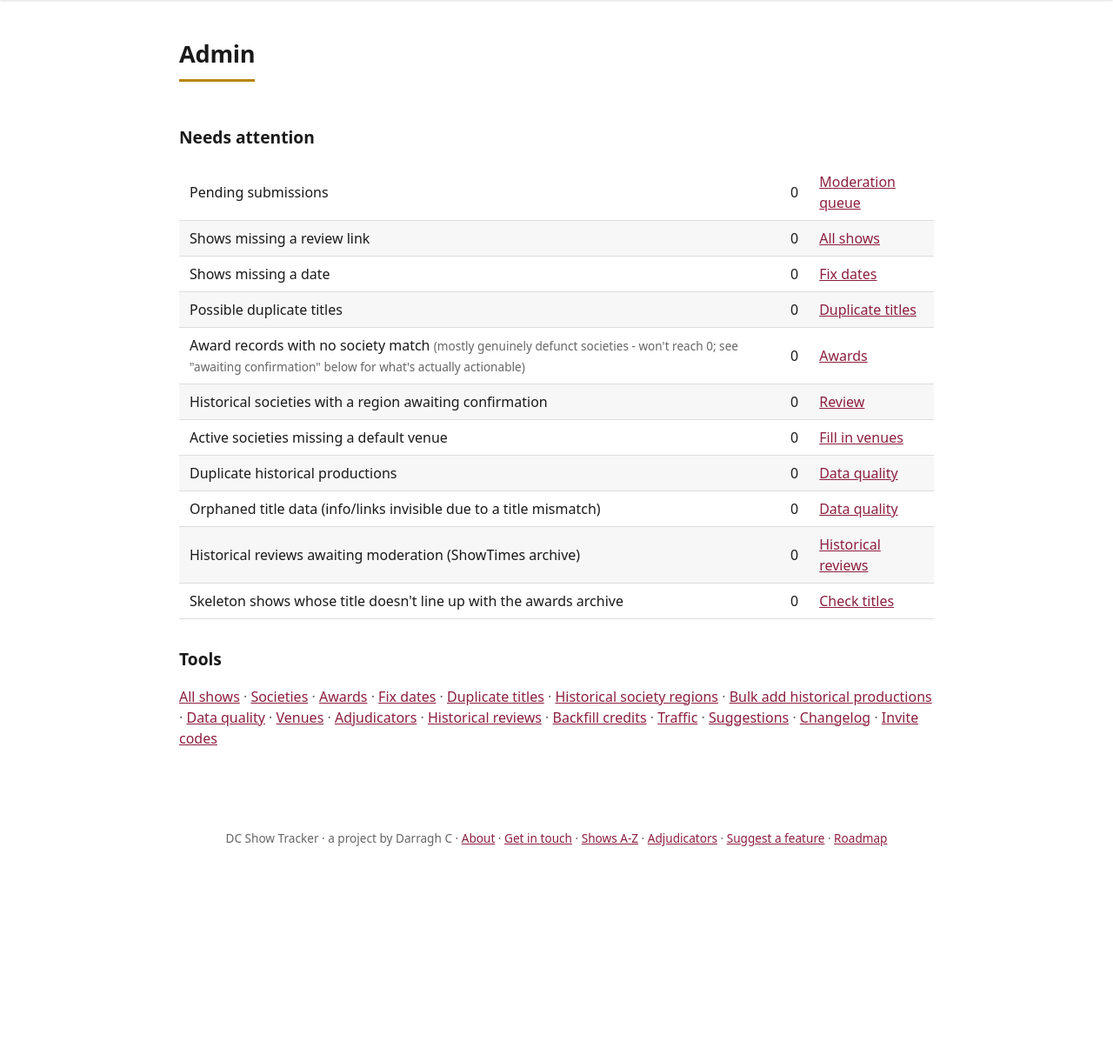
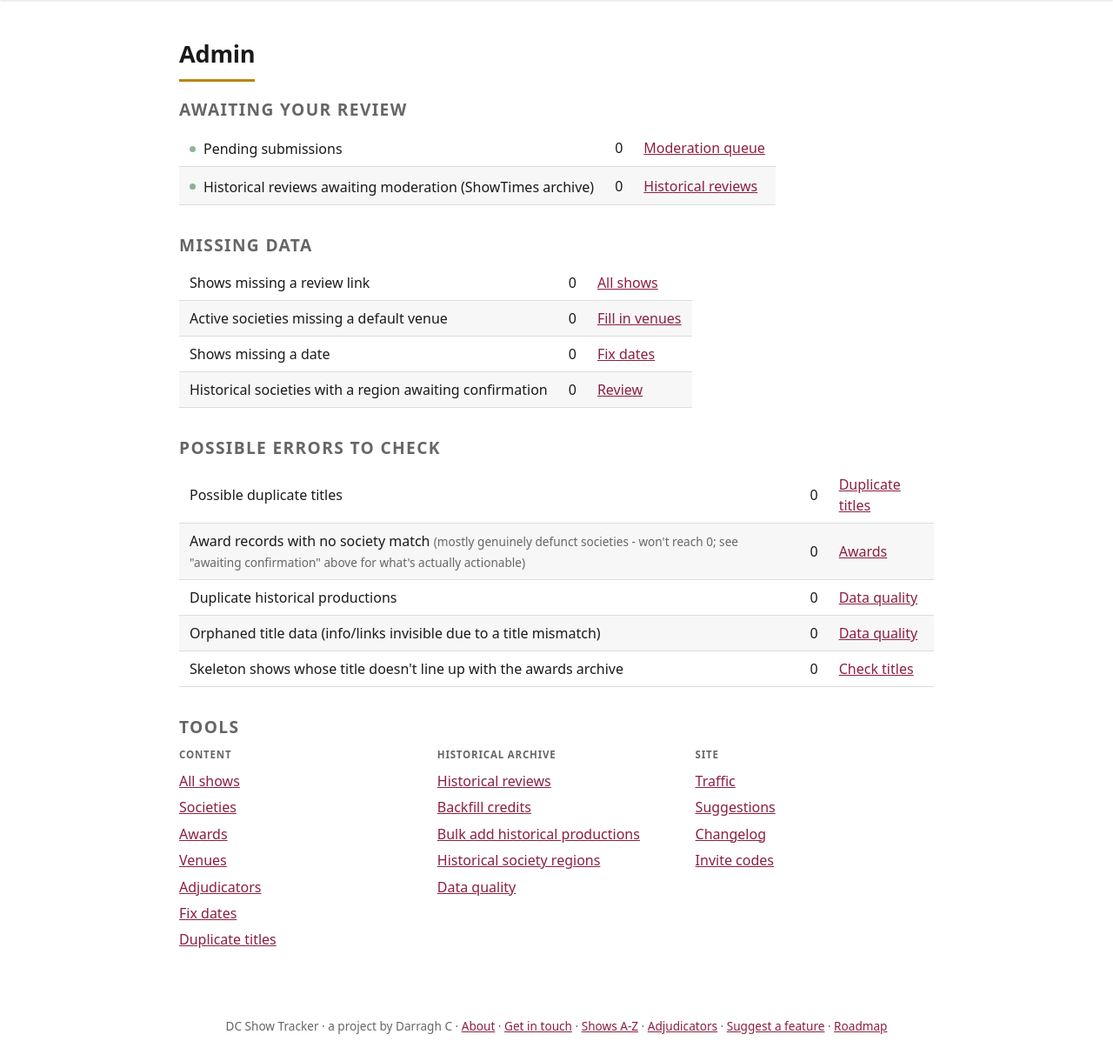
Before and after one commit to darraghcphotography/showcal, a Flask app: page /admin/ in a window 1280 px wide. Shown: the part 95-1315 px from the top of the page at 87% size. Before the commit the page ends 1068 px from the top, so only its background shows below. Run offline with Flask 3, Linux system fonts and the light colour scheme; the visitor is signed in with stand-in values (Sample User, id 1); data comes from the database, SQL or seed files in the repository; data that the repository does not hold is empty.

Commit message:
Group the admin dashboard into labelled sections with a quick-win pick
Needs attention was one flat 11-row table and Tools one 16-link line, no
structure and no way to tell a real queue apart from a permanently-nonzero
count. Split into Awaiting your review / Missing data / Possible errors to
check, grouped Tools into Content / Historical archive / Site, and added a
server-computed "quick win" callout pointing at the smallest actionable
count (never the permanent award-records-unmatched one).

Co-Authored-By: Claude Sonnet 5 <noreply@anthropic.com>

```diff
--- a/app/blueprints/admin.py
+++ b/app/blueprints/admin.py
@@ -224,6 +224,55 @@ def dashboard():
         if not has_awards:
             awards_pending_season = concluded["season"]
 
+    # The smallest non-zero, realistically-clearable count on the page - featured
+    # up top as a "start here" pick. Excludes unmatched_award_societies_count,
+    # which is explicitly a permanent, not-meant-to-reach-zero count (see its
+    # own hint below) and would otherwise almost always "win" by being the
+    # biggest number, not the quickest one.
+    quick_win_candidates = [
+        {"label": "Pending submissions", "count": pending_count, "url": url_for("admin.queue")},
+        {
+            "label": "Historical reviews awaiting moderation",
+            "count": historical_reviews_pending_count,
+            "url": url_for("admin.historical_reviews_queue"),
+        },
+        {
+            "label": "Historical societies with a region awaiting confirmation",
+            "count": historical_regions_pending_count,
+            "url": url_for("admin.historical_societies"),
+        },
+        {
+            "label": "Shows missing a date",
+            "count": missing_dates_count,
+            "url": url_for("admin.fix_dates", missing=1),
+        },
+        {
+            "label": "Active societies missing a default venue",
+            "count": missing_venue_count,
+            "url": url_for("admin.venues"),
+        },
+        {
+            "label": "Shows missing a review link",
+            "count": needs_review_count,
+            "url": url_for("admin.shows_list", needs_review=1),
+        },
+        {"label": "Possible duplicate titles", "count": duplicate_count, "url": url_for("admin.duplicate_titles")},
+        {
+            "label": "Duplicate historical productions",
+            "count": duplicate_historical_count,
+            "url": url_for("admin.data_quality"),
+        },
+        {"label": "Orphaned title data", "count": orphaned_titles_count, "url": url_for("admin.data_quality")},
+        {
+            "label": "Skeleton shows whose title doesn't line up with the awards archive",
+            "count": mismatched_skeleton_shows_count,
+            "url": url_for("admin.historical_shows_title_check"),
+        },
+    ]
+    quick_win = min(
+        (c for c in quick_win_candidates if c["count"]), key=lambda c: c["count"], default=None
+    )
+
     return render_template(
         "admin/dashboard.html",
         pending_count=pending_count,
@@ -238,6 +287,7 @@ def dashboard():
         mismatched_skeleton_shows_count=mismatched_skeleton_shows_count,
         awards_pending_season=awards_pending_season,
         historical_reviews_pending_count=historical_reviews_pending_count,
+        quick_win=quick_win,
     )
 
 
--- a/app/static/style.css
+++ b/app/static/style.css
@@ -204,6 +204,46 @@ table.data-table {
 
 .data-table tbody tr:nth-child(even) { background: var(--row-alt); }
 .data-table tbody tr:hover { background: color-mix(in srgb, var(--accent) 8%, transparent); }
+
+/* Admin dashboard: labelled groups within "Needs attention", a dot marker on
+   the real moderation queues (on = something waiting, off = empty), and a
+   grouped Tools link grid in place of one long middot-separated line. */
+.admin-group-label {
+  font-size: 0.72rem;
+  font-weight: 700;
+  text-transform: uppercase;
+  letter-spacing: 0.07em;
+  color: var(--muted);
+  margin: 1.8rem 0 0.5rem;
+}
+.admin-group-label:first-of-type { margin-top: 0; }
+
+.admin-row-label { display: inline-flex; align-items: center; }
+.admin-dot {
+  display: inline-block;
+  width: 0.45rem;
+  height: 0.45rem;
+  border-radius: 50%;
+  margin-right: 0.55rem;
+  flex-shrink: 0;
+}
+.admin-dot-on { background: var(--warning); }
+.admin-dot-off { background: var(--success); opacity: 0.55; }
+
+.tools-grid {
+  display: grid;
+  grid-template-columns: repeat(auto-fit, minmax(200px, 1fr));
+  gap: 1.4rem;
+}
+.tools-grid h3 {
+  font-size: 0.72rem;
+  font-weight: 700;
+  text-transform: uppercase;
+  letter-spacing: 0.07em;
+  color: var(--muted);
+  margin: 0 0 0.6rem;
+}
+.tools-list { list-style: none; margin: 0; padding: 0; display: flex; flex-direction: column; gap: 0.4rem; }
 
 .filter-form, .stacked-form {
   display: flex;
--- a/app/templates/admin/dashboard.html
+++ b/app/templates/admin/dashboard.html
@@ -3,18 +3,65 @@
 {% block content %}
   <h1>Admin</h1>
 
-  <h2>Needs attention</h2>
+  {% if quick_win %}
+    <div class="explorer">
+      <span class="explorer-eyebrow">Quick win</span>
+      <h2>{{ quick_win.label }}</h2>
+      <p class="explorer-sub">Only {{ quick_win.count }} to go &mdash; the smallest thing on this page
+        right now. <a href="{{ quick_win.url }}">Start &rarr;</a></p>
+    </div>
+  {% endif %}
+
+  <h2 class="admin-group-label">Awaiting your review</h2>
   <table class="data-table">
     <tbody>
       <tr>
-        <td>Pending submissions</td>
+        <td>
+          <span class="admin-row-label">
+            <span class="admin-dot {{ 'admin-dot-on' if pending_count else 'admin-dot-off' }}"></span>
+            Pending submissions
+          </span>
+        </td>
         <td>{{ pending_count }}</td>
         <td><a href="{{ url_for('admin.queue') }}">Moderation queue</a></td>
       </tr>
       <tr>
+        <td>
+          <span class="admin-row-label">
+            <span class="admin-dot {{ 'admin-dot-on' if historical_reviews_pending_count else 'admin-dot-off' }}"></span>
+            Historical reviews awaiting moderation (ShowTimes archive)
+          </span>
+        </td>
+        <td>{{ historical_reviews_pending_count }}</td>
+        <td><a href="{{ url_for('admin.historical_reviews_queue') }}">Historical reviews</a></td>
+      </tr>
+      {% if awards_pending_season %}
+        <tr>
+          <td>
+            <span class="admin-row-label">
+              <span class="admin-dot admin-dot-on"></span>
+              Awards not yet entered for {{ awards_pending_season }} (concluded 60+ days ago)
+            </span>
+          </td>
+          <td>&mdash;</td>
+          <td><a href="{{ url_for('admin.bulk_award') }}">Add results</a></td>
+        </tr>
+      {% endif %}
+    </tbody>
+  </table>
+
+  <h2 class="admin-group-label">Missing data</h2>
+  <table class="data-table">
+    <tbody>
+      <tr>
         <td>Shows missing a review link</td>
         <td>{{ needs_review_count }}</td>
         <td><a href="{{ url_for('admin.shows_list', needs_review=1) }}">All shows</a></td>
+      </tr>
+      <tr>
+        <td>Active societies missing a default venue</td>
+        <td>{{ missing_venue_count }}</td>
+        <td><a href="{{ url_for('admin.venues') }}">Fill in venues</a></td>
       </tr>
       <tr>
         <td>Shows missing a date</td>
@@ -22,31 +69,25 @@
         <td><a href="{{ url_for('admin.fix_dates', missing=1) }}">Fix dates</a></td>
       </tr>
       <tr>
+        <td>Historical societies with a region awaiting confirmation</td>
+        <td>{{ historical_regions_pending_count }}</td>
+        <td><a href="{{ url_for('admin.historical_societies') }}">Review</a></td>
+      </tr>
+    </tbody>
+  </table>
+
+  <h2 class="admin-group-label">Possible errors to check</h2>
+  <table class="data-table">
+    <tbody>
+      <tr>
         <td>Possible duplicate titles</td>
         <td>{{ duplicate_count }}</td>
         <td><a href="{{ url_for('admin.duplicate_titles') }}">Duplicate titles</a></td>
       </tr>
       <tr>
-        <td>Award records with no society match <span class="hint">(mostly genuinely defunct societies - won't reach 0; see "awaiting confirmation" below for what's actually actionable)</span></td>
+        <td>Award records with no society match <span class="hint">(mostly genuinely defunct societies - won't reach 0; see "awaiting confirmation" above for what's actually actionable)</span></td>
         <td>{{ unmatched_award_societies_count }}</td>
         <td><a href="{{ url_for('admin.awards_list', unmatched=1) }}">Awards</a></td>
-      </tr>
-      {% if awards_pending_season %}
-        <tr>
-          <td>Awards not yet entered for {{ awards_pending_season }} (concluded 60+ days ago)</td>
-          <td>&mdash;</td>
-          <td><a href="{{ url_for('admin.bulk_award') }}">Add results</a></td>
-        </tr>
-      {% endif %}
-      <tr>
-        <td>Historical societies with a region awaiting confirmation</td>
-        <td>{{ historical_regions_pending_count }}</td>
-        <td><a href="{{ url_for('admin.historical_societies') }}">Review</a></td>
-      </tr>
-      <tr>
-        <td>Active societies missing a default venue</td>
-        <td>{{ missing_venue_count }}</td>
-        <td><a href="{{ url_for('admin.venues') }}">Fill in venues</a></td>
       </tr>
       <tr>
         <td>Duplicate historical productions</td>
@@ -59,11 +100,6 @@
         <td><a href="{{ url_for('admin.data_quality') }}">Data quality</a></td>
       </tr>
       <tr>
-        <td>Historical reviews awaiting moderation (ShowTimes archive)</td>
-        <td>{{ historical_reviews_pending_count }}</td>
-        <td><a href="{{ url_for('admin.historical_reviews_queue') }}">Historical reviews</a></td>
-      </tr>
-      <tr>
         <td>Skeleton shows whose title doesn't line up with the awards archive</td>
         <td>{{ mismatched_skeleton_shows_count }}</td>
         <td><a href="{{ url_for('admin.historical_shows_title_check') }}">Check titles</a></td>
@@ -71,25 +107,40 @@
     </tbody>
   </table>
 
-  <h2>Tools</h2>
-  <p class="meta">
-    <a href="{{ url_for('admin.shows_list') }}">All shows</a> &middot;
-    <a href="{{ url_for('admin.societies_list') }}">Societies</a> &middot;
-    <a href="{{ url_for('admin.awards_list') }}">Awards</a> &middot;
-    <a href="{{ url_for('admin.fix_dates') }}">Fix dates</a> &middot;
-    <a href="{{ url_for('admin.duplicate_titles') }}">Duplicate titles</a> &middot;
-    <a href="{{ url_for('admin.historical_societies') }}">Historical society regions</a> &middot;
-    <a href="{{ url_for('admin.bulk_historical_productions') }}">Bulk add historical productions</a> &middot;
-    <a href="{{ url_for('admin.data_quality') }}">Data quality</a> &middot;
-    <a href="{{ url_for('admin.venues') }}">Venues</a> &middot;
-    <a href="{{ url_for('admin.adjudicators') }}">Adjudicators</a> &middot;
-    <a href="{{ url_for('admin.historical_reviews_queue') }}">Historical reviews</a> &middot;
-    <a href="{{ url_for('admin.backfill_credits') }}">Backfill credits</a> &middot;
-    <a href="{{ url_for('admin.traffic') }}">Traffic</a> &middot;
-    <a href="{{ url_for('admin.suggestions') }}">Suggestions</a> &middot;
-    <a href="{{ url_for('admin.changelog') }}">Changelog</a>
-    {% if current_user['role'] == 'admin' %}
-      &middot; <a href="{{ url_for('admin.invite_codes') }}">Invite codes</a>
-    {% endif %}
-  </p>
+  <h2 class="admin-group-label">Tools</h2>
+  <div class="tools-grid">
+    <div>
+      <h3>Content</h3>
+      <ul class="tools-list">
+        <li><a href="{{ url_for('admin.shows_list') }}">All shows</a></li>
+        <li><a href="{{ url_for('admin.societies_list') }}">Societies</a></li>
+        <li><a href="{{ url_for('admin.awards_list') }}">Awards</a></li>
+        <li><a href="{{ url_for('admin.venues') }}">Venues</a></li>
+        <li><a href="{{ url_for('admin.adjudicators') }}">Adjudicators</a></li>
+        <li><a href="{{ url_for('admin.fix_dates') }}">Fix dates</a></li>
+        <li><a href="{{ url_for('admin.duplicate_titles') }}">Duplicate titles</a></li>
+      </ul>
+    </div>
+    <div>
+      <h3>Historical archive</h3>
+      <ul class="tools-list">
+        <li><a href="{{ url_for('admin.historical_reviews_queue') }}">Historical reviews</a></li>
+        <li><a href="{{ url_for('admin.backfill_credits') }}">Backfill credits</a></li>
+        <li><a href="{{ url_for('admin.bulk_historical_productions') }}">Bulk add historical productions</a></li>
+        <li><a href="{{ url_for('admin.historical_societies') }}">Historical society regions</a></li>
+        <li><a href="{{ url_for('admin.data_quality') }}">Data quality</a></li>
+      </ul>
+    </div>
+    <div>
+      <h3>Site</h3>
+      <ul class="tools-list">
+        <li><a href="{{ url_for('admin.traffic') }}">Traffic</a></li>
+        <li><a href="{{ url_for('admin.suggestions') }}">Suggestions</a></li>
+        <li><a href="{{ url_for('admin.changelog') }}">Changelog</a></li>
+        {% if current_user['role'] == 'admin' %}
+          <li><a href="{{ url_for('admin.invite_codes') }}">Invite codes</a></li>
+        {% endif %}
+      </ul>
+    </div>
+  </div>
 {% endblock %}
```
Also changed, not shown: ROADMAP.md (+40 -0 lines).
